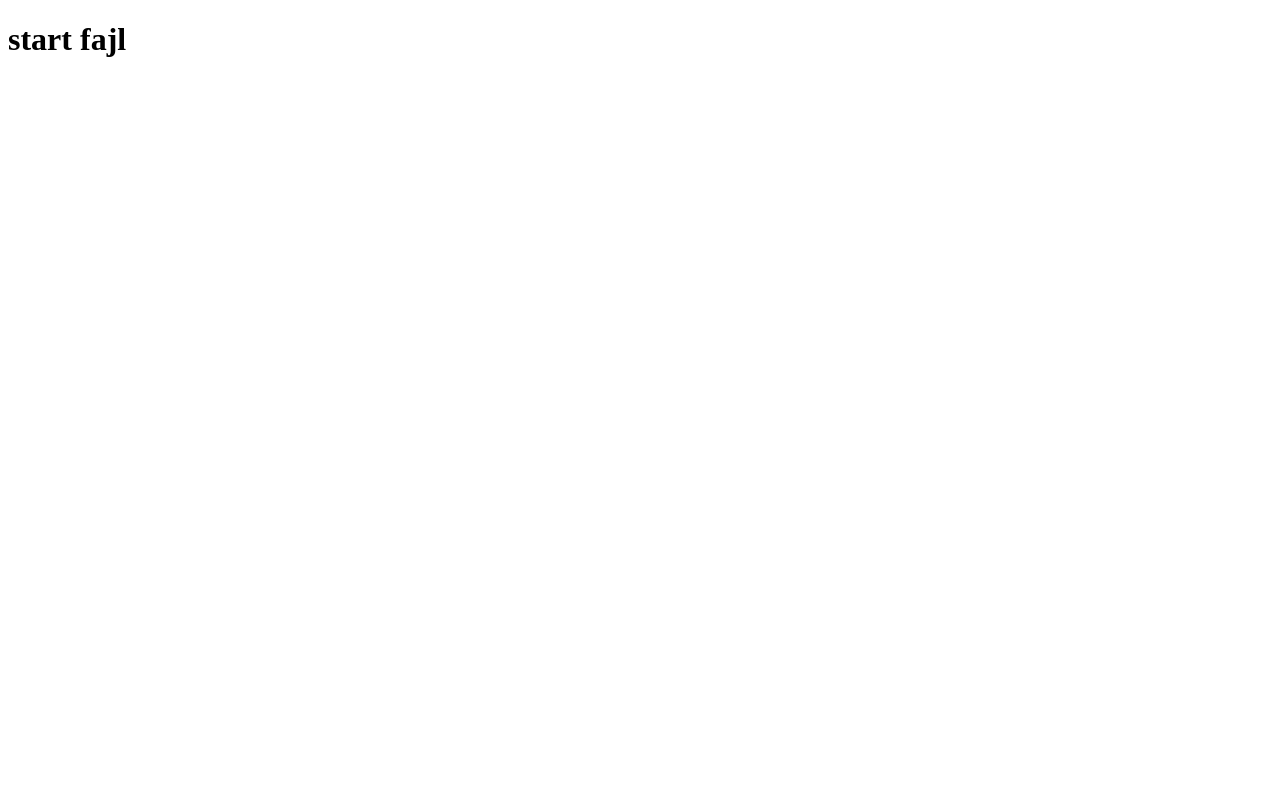
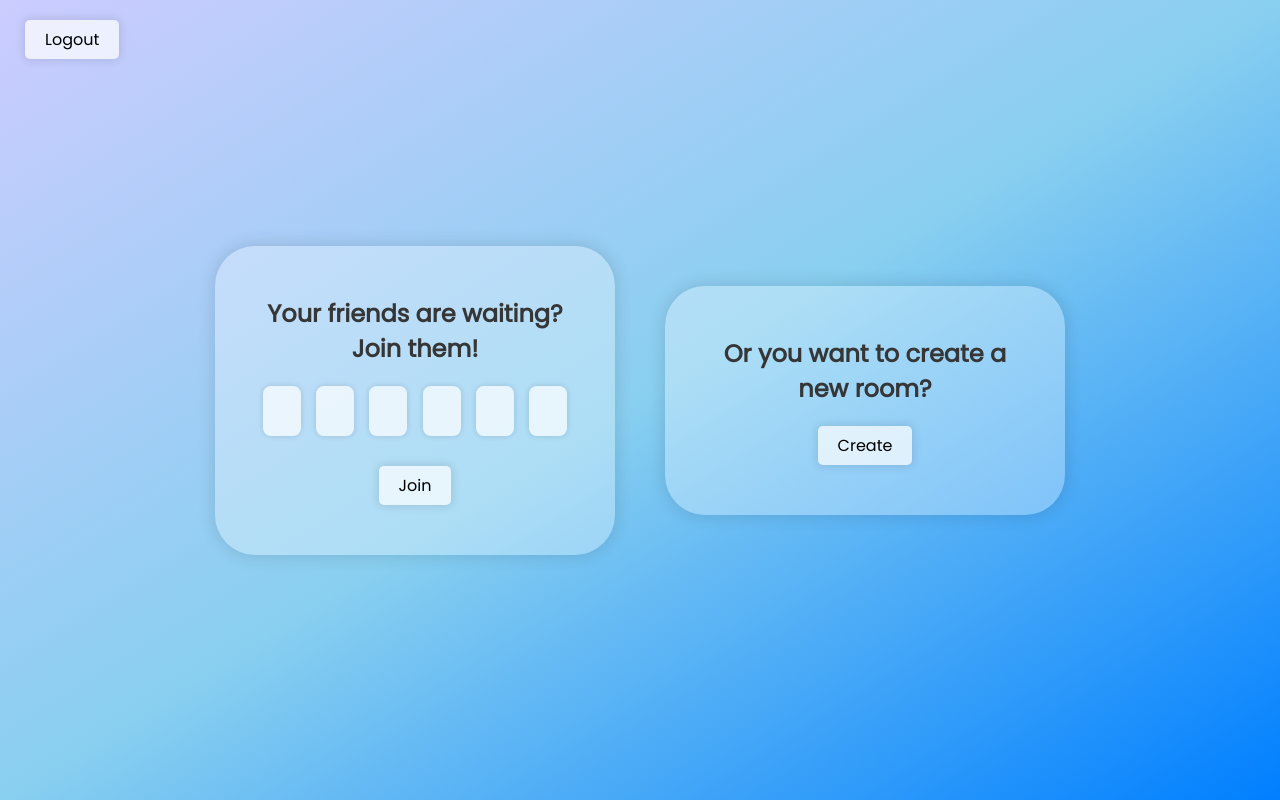
Before and after one commit to dqrk0jeste/cube-w-friends, a website: page public/views/start.html in a window 1280 px wide. Drawn offline with Linux system fonts and the light colour scheme; no server answers.

Commit message:
half of start page finished

```diff
--- /dev/null
+++ b/public/scripts/start.js
@@ -0,0 +1,45 @@
+fetch('/current-user')
+  .then(response => response.json())
+  .then(data => {
+    document.querySelector('.user span').innerHTML = `Logged in as ${data.user}`;
+  });
+
+const input1 = document.getElementById('1');
+const input2 = document.getElementById('2');
+const input3 = document.getElementById('3');
+const input4 = document.getElementById('4');
+const input5 = document.getElementById('5');
+const input6 = document.getElementById('6');
+
+input1.addEventListener('keyup', (e) => {
+  if(e.key !== 'Backspace')
+  input2.focus();
+});
+input2.addEventListener('keyup', (e) => {
+  if(e.key !== 'Backspace')
+  input3.focus();
+});
+input3.addEventListener('keyup', (e) => {
+  if(e.key !== 'Backspace')
+  input4.focus();
+});
+input4.addEventListener('keyup', (e) => {
+  if(e.key !== 'Backspace')
+  input5.focus();
+});
+input5.addEventListener('keyup', (e) => {
+  if(e.key !== 'Backspace')
+  input6.focus();
+});
+
+document.querySelector('.join-button')
+  .addEventListener('click', (e) => {
+    const code = (Number)(input1.value + input2.value + input3.value + input1.value + input4.value + input5.value + input6.value)
+    console.log(code);
+    //TODO join a room
+  });
+
+document.querySelector('.logout-button')
+  .addEventListener('click', (e) => {
+    location.replace('../logout');
+  })
--- /dev/null
+++ b/public/styles/start.css
@@ -0,0 +1,112 @@
+@import url('https://fonts.googleapis.com/css2?family=Pacifico&family=Poppins:ital,wght@0,400;1,600&display=swap');
+
+* {
+  margin: 0;
+  padding: 0;
+  box-sizing: border-box;
+  min-width: 0;
+  font-family: 'Poppins', Arial;
+}
+
+body {
+  width: 100vw;
+  height: 100vh;
+  padding: 0 20px;
+  background: linear-gradient(to left top, #007FFF, #89CFF0, #CCCCFF);
+  overflow: hidden;
+  display: flex;
+  flex-direction: column;
+  align-items: center;
+  justify-content: center;
+  row-gap: 20px;
+  column-gap: 50px;
+  position: relative;
+}
+
+.user {
+  position: absolute;
+  top: 20px;
+  left: 20px;
+}
+
+.user span {
+  margin-right: 5px;
+}
+
+.join {
+  background-color: rgba(255, 255, 255, 0.3);
+  max-width: 400px;
+  display: flex;
+  flex-direction: column;
+  align-items: center;
+  padding: 50px 40px;
+  border: 0 solid black;
+  box-shadow: 0px 0px 15px 3px rgba(0, 0, 0, 0.1);
+  border-radius: 40px;
+}
+
+.join h2 {
+  text-align: center;
+  color: rgb(54, 54, 54);
+  margin-bottom: 20px;
+}
+
+.code {
+  width: 100%;
+  display: flex;
+  flex-direction: row;
+  justify-content: space-around;
+  align-items: center;
+  margin-bottom: 30px;
+  flex-wrap: nowrap;
+}
+
+input {
+  height: 50px;
+  max-width: 38px;
+  outline: none;
+  background-color: rgba(255, 255, 255, 0.7);
+  border: 0 solid black;
+  box-shadow: 0px 0px 5px 1px rgba(0, 0, 0, 0.1);
+  border-radius: 8px;
+  text-align: center;
+  font-size: 30px;
+}
+
+button {
+  padding: 7px 20px;
+  border: 0 solid black;
+  box-shadow: 0px 0px 8px 2px rgba(0, 0, 0 ,0.1);
+  border-radius: 5px;
+  background-color: rgba(255, 255, 255,0.7);
+  cursor: pointer;
+  font-size: 16px;
+}
+
+button:hover {
+  background-color: white;
+}
+
+.create {
+  background-color: rgba(255, 255, 255, 0.3);
+  max-width: 400px;
+  display: flex;
+  flex-direction: column;
+  align-items: center;
+  padding: 50px 40px;
+  border: 0 solid black;
+  box-shadow: 0px 0px 15px 3px rgba(0, 0, 0, 0.1);
+  border-radius: 40px;
+}
+
+.create h2 {
+  text-align: center;
+  color: rgb(54, 54, 54);
+  margin-bottom: 20px;
+}
+
+@media screen and (width > 900px) {
+  body {
+    flex-direction: row;
+  }
+}
--- a/public/views/start.html
+++ b/public/views/start.html
@@ -3,9 +3,32 @@
 <head>
   <meta charset="UTF-8">
   <meta name="viewport" content="width=device-width, initial-scale=1.0">
-  <title>Room</title>
+  <title>Cube w/ Friends | Find Room</title>
+  <link rel="stylesheet" href="../styles/start.css">
 </head>
 <body>
-  <h1>start fajl</h1>
+  <div class="user">
+    <span></span>
+    <button class="logout-button">Logout</button>
+  </div>
+  <section class="join">
+    <h2>
+      Your friends are waiting? Join them!
+    </h2>
+    <div class="code">
+      <input id="1" tabindex="0">
+      <input id="2" tabindex="0">
+      <input id="3" tabindex="0">
+      <input id="4" tabindex="0">
+      <input id="5" tabindex="0">
+      <input id="6" tabindex="0">
+    </div>
+    <button class="join-button">Join</button>
+  </section>
+  <section class="create">
+    <h2>Or you want to create a new room?</h2>
+    <button>Create</button>
+  </section>
+  <script src="../scripts/start.js"></script>
 </body>
 </html>
--- /dev/null
+++ b/routes/logout.js
@@ -0,0 +1,6 @@
+const logout = (req, res, next) => {
+  res.clearCookie('jwt');
+  res.redirect('..');
+};
+
+module.exports = logout;
--- a/routes/start.js
+++ b/routes/start.js
@@ -8,6 +8,6 @@ router.get('/',(req, res) => {
 
 router.use('/create-room', require('./createRoom'));
 
-router.use('/joinRoom', require('./joinRoom'));
+router.use('/join-room', require('./joinRoom'));
 
 module.exports = router;
```
Also changed, not shown: public/views/error404.html (added, +11 -0 lines), server.js (+6 -1 lines).
